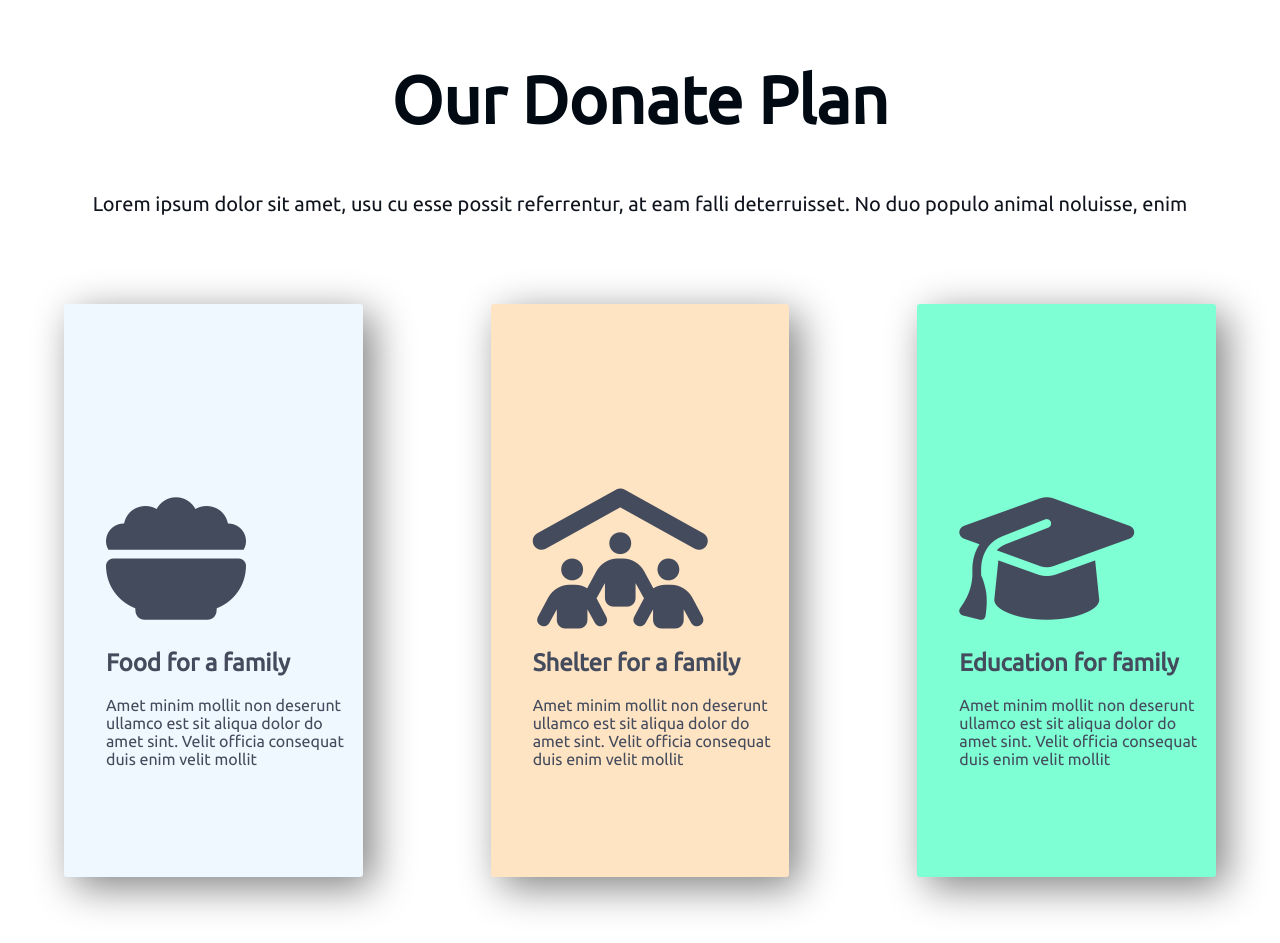
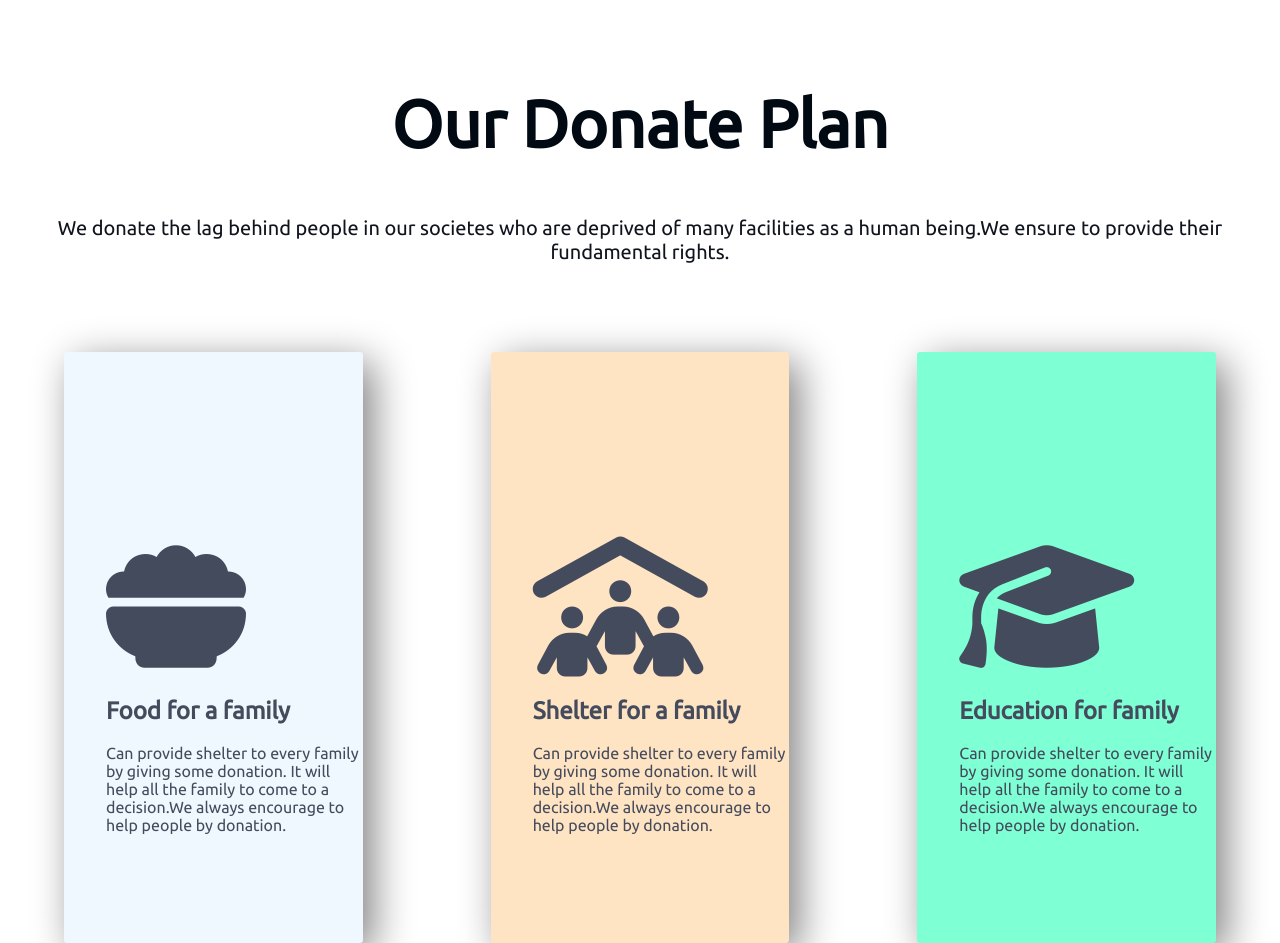
Before and after one commit to sadab275/donate-today-main, a plain HTML site: page index.html in a window 1280 px wide. Shown: the part 1369-2312 px from the top of the page. Drawn offline with Linux system fonts and the light colour scheme.

Commit message:
p changes

```diff
--- a/index.html
+++ b/index.html
@@ -19,14 +19,16 @@
     <section class="top-container">
         <h1>Let's Help Those Who Are
             More In Need</h1>
-        <p>Lorem ipsum dolor sit amet, usu cu esse possit referrentur, at eam falli
-            deterruisset. No duo populo animal noluisse, enim</p><br>
+        <p>There are so many people of our contry who are living their life below the poverty line. We took that
+            initiative to help those people by collecting funds.We try to ensure the fundamental rights to our people
+        </p><br>
         <a class="button" href="">Donate Now</a>
     </section>
     <section class="middle-container">
         <h1 class="btm-h">DONATE TODAY</h1>
-        <p class="btm-p">Lorem ipsum dolor sit amet, usu cu esse possit referrentur, at eam falli
-            deterruisset. No duo populo animal noluisse, enim</p><br>
+        <p class="btm-p">If you're thinking of helping people who are deprived of many facilities. And if you have money
+            but don't have time or opportunity to help them directly. We can be the person to reach your donation to the
+            needy people</p><br>
         <div class="donate-tk">
             <div class="box">
                 <h1>100tk</h1>
@@ -55,34 +57,28 @@
     </section>
     <section class="bottom-container">
         <h1 class="btm-h">Our Donate Plan</h1>
-        <p class="btm-p">Lorem ipsum dolor sit amet, usu cu esse possit referrentur, at eam falli
-            deterruisset. No duo populo animal noluisse, enim</p><br>
+        <p class="btm-p">We donate the lag behind people in our societes who are deprived of many facilities as a human
+            being.We ensure to provide their fundamental rights.</p><br>
 
 
         <div class="donate-plan">
             <div class="box2 food">
                 <i class="fa-solid fa-bowl-food"></i>
                 <h1>Food for a family</h1>
-                <p>Amet minim mollit non deserunt
-                    ullamco est sit aliqua dolor do amet
-                    sint. Velit officia consequat duis enim
-                    velit mollit</p>
+                <p>Can provide shelter to every family by giving some donation. It will help all the family to come to a
+                    decision.We always encourage to help people by donation.</p>
             </div>
             <div class="box2 family">
                 <i class="fa-solid fa-people-roof"></i>
                 <h1>Shelter for a family</h1>
-                <p>Amet minim mollit non deserunt
-                    ullamco est sit aliqua dolor do amet
-                    sint. Velit officia consequat duis enim
-                    velit mollit</p>
+                <p>Can provide shelter to every family by giving some donation. It will help all the family to come to a
+                    decision.We always encourage to help people by donation.</p>
             </div>
             <div class="box2 education">
                 <i class="fa-solid fa-graduation-cap"></i>
                 <h1>Education for family</h1>
-                <p>Amet minim mollit non deserunt
-                    ullamco est sit aliqua dolor do amet
-                    sint. Velit officia consequat duis enim
-                    velit mollit</p>
+                <p>Can provide shelter to every family by giving some donation. It will help all the family to come to a
+                    decision.We always encourage to help people by donation.</p>
             </div>
         </div>
 
```
